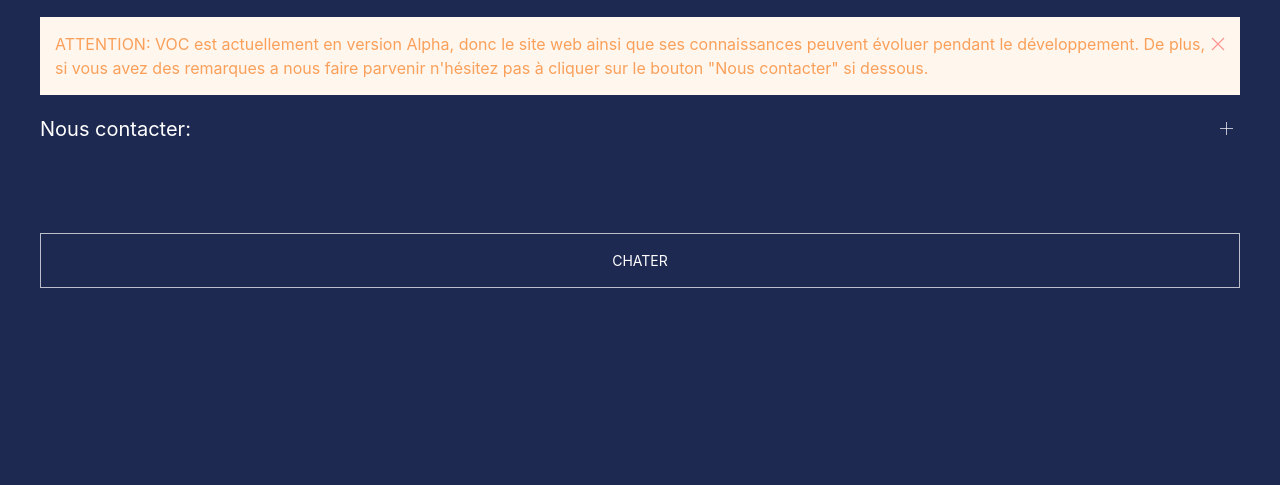
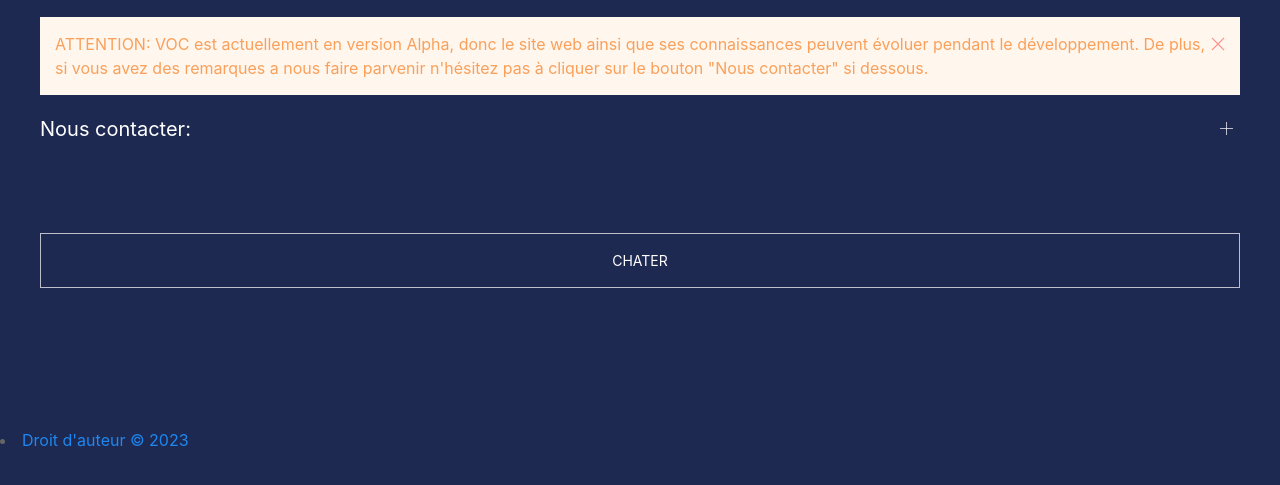
Before and after one commit to SaiyenRanma/VOC, a website: page index.html in a window 1280 px wide. Shown: the part 155-640 px from the top of the page. Drawn offline with nearby package versions, Linux system fonts and the light colour scheme.

Commit message:
1 file modified

```diff
--- a/index.html
+++ b/index.html
@@ -71,5 +71,8 @@
             </div>
       </div>
     </section>
+    <footer>
+      <li> <a href="" >Droit d'auteur © 2023</a></li>
+  </footer>
   </body>
 </html>
```
